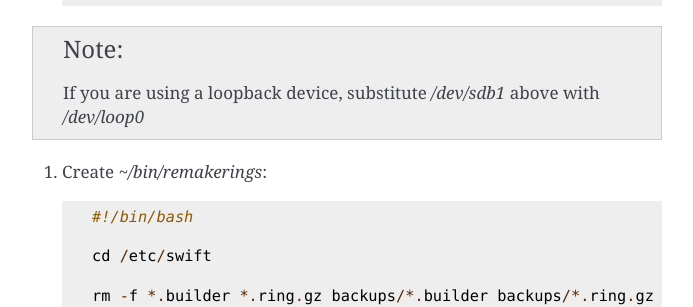
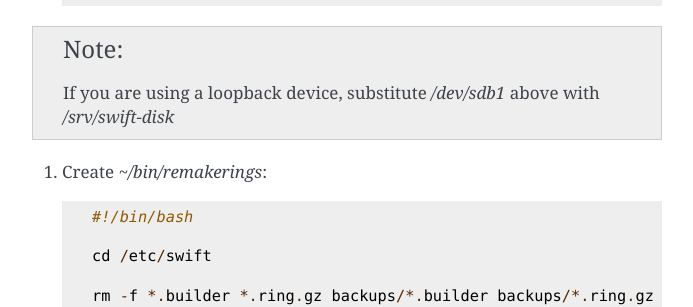
Before and after one commit to dmgerman/swift-token, a Sphinx documentation site: the page built from doc/source/development_saio.rst, in a window 1280 px wide and 900 px high, scrolled down 9967 px. Shown: the part 155-462 px from the top of the window, without its empty margins (418-1111 px from the left). Built offline with Sphinx 7.4.7, drawn with Linux system fonts in a browser that asks for light colours; the version number could not be read and is left out.

Commit message:
updated the note for the resetswift script to be in line with the new loopback device

```diff
--- a/doc/source/development_saio.rst
+++ b/doc/source/development_saio.rst
@@ -473,7 +473,7 @@
   .. note::
 
     If you are using a loopback device, substitute `/dev/sdb1` above with
-    `/dev/loop0`
+    `/srv/swift-disk`
 
   #. Create `~/bin/remakerings`::
 
```
